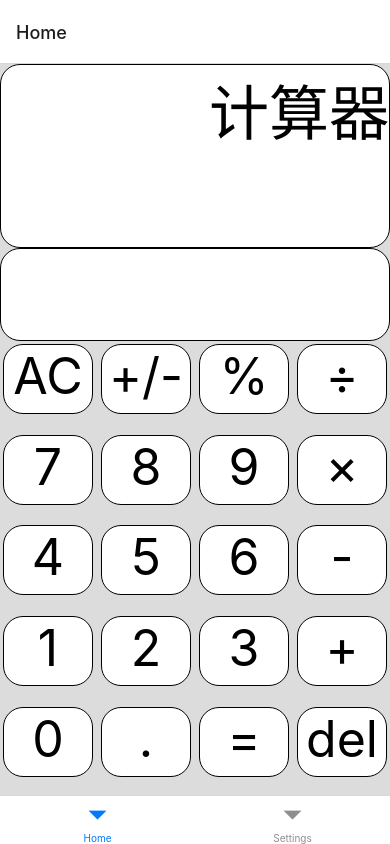
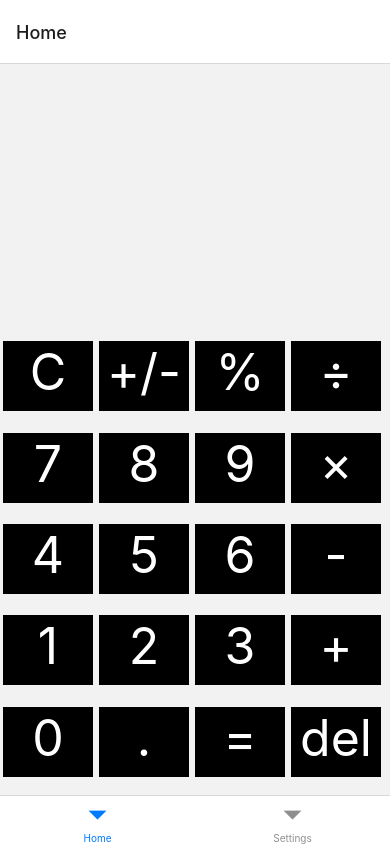
Before and after one commit to zhinendemofasshi/RN-Calculator-Notes, a React Native app: screen / in a window 390 px wide. Built offline with nearby package versions, Linux system fonts and the light colour scheme.

Commit message:
Update Calculator.js

```diff
--- a/app/components/Calculator.js
+++ b/app/components/Calculator.js
@@ -36,26 +36,19 @@ class App2 extends Component {
     render() {
         return (
             <View style={styles.interface}>
-                <View style={styles.inputcontainer}>
-                    <Text style={styles.InputText}>
-                        计算器
-                    </Text>
-                <Text style={styles.InputText}>
+                <Text style={styles.inputcontainer}>
                     {this.state.performan}
                 </Text>
-                </View>
                 {/* <Text style={styles.inputcontainer}>
                     {this.state.fomula}
 
                 </Text> */}
-                <View style={styles.OutputContainer}>
-                <Text style={styles.OutputText}>
+                <Text style={styles.OutputContainer}>
                     {this.state.ans}
                 </Text>
-                </View>
                 <View style={styles.RowElement}>
                     <Button
-                        op={"AC"}
+                        op={"C"}
                         style={styles.ButtonContainer}
                         onPress={() => {
                             this.setState({
@@ -216,36 +209,22 @@ const styles = StyleSheet.create({
     interface: {
         flexDirection: "column",
         flex: 1,
-        backgroundColor:"gainsboro",
-        justifyContent:"center",
     },
     inputcontainer: {
-        height: 40,
-         backgroundColor: "white",
-         borderColor:'black',
+        height: 50,
+        // backgroundColor: "blue",
         color: "black",
-        alignItems:"flex-end",
+        fontSize: 40,
         flex: 2,
-        borderWidth:1,
-        borderRadius:20,
-        flexDirection:"column",
     },
     OutputContainer: {
         flex: 1,
         // backgroundColor: "green",
         color: "black",
-        backgroundColor: "white",
-        borderColor:'black',
-        alignItems:"flex-end",
         fontSize: 30,
-        borderWidth:1,
-        borderRadius:20,
     },
     ButtonContainer: {
-        backgroundColor: 'white',
-        borderRadius:20,
-        borderWidth:1,
-        borderColor:'black',
+        backgroundColor: 'black',
         padding: 1,
         width: 90,
         height: 70,
@@ -253,22 +232,12 @@ const styles = StyleSheet.create({
     },
     ButtonText: {
         fontSize: 50,
-        color: "black",
+        color: "white",
         textAlign: "center",
     },
     RowElement: {
         flexDirection: "row",
-        justifyContent: "space-between",
-
         flex: 1,
     },
-    InputText:{
-        fontSize:60,
-        color: "black",
-    },
-    OutputText:{
-        fontSize:80,
-        color: "black",
-    }
 });
 export default App2;
```
